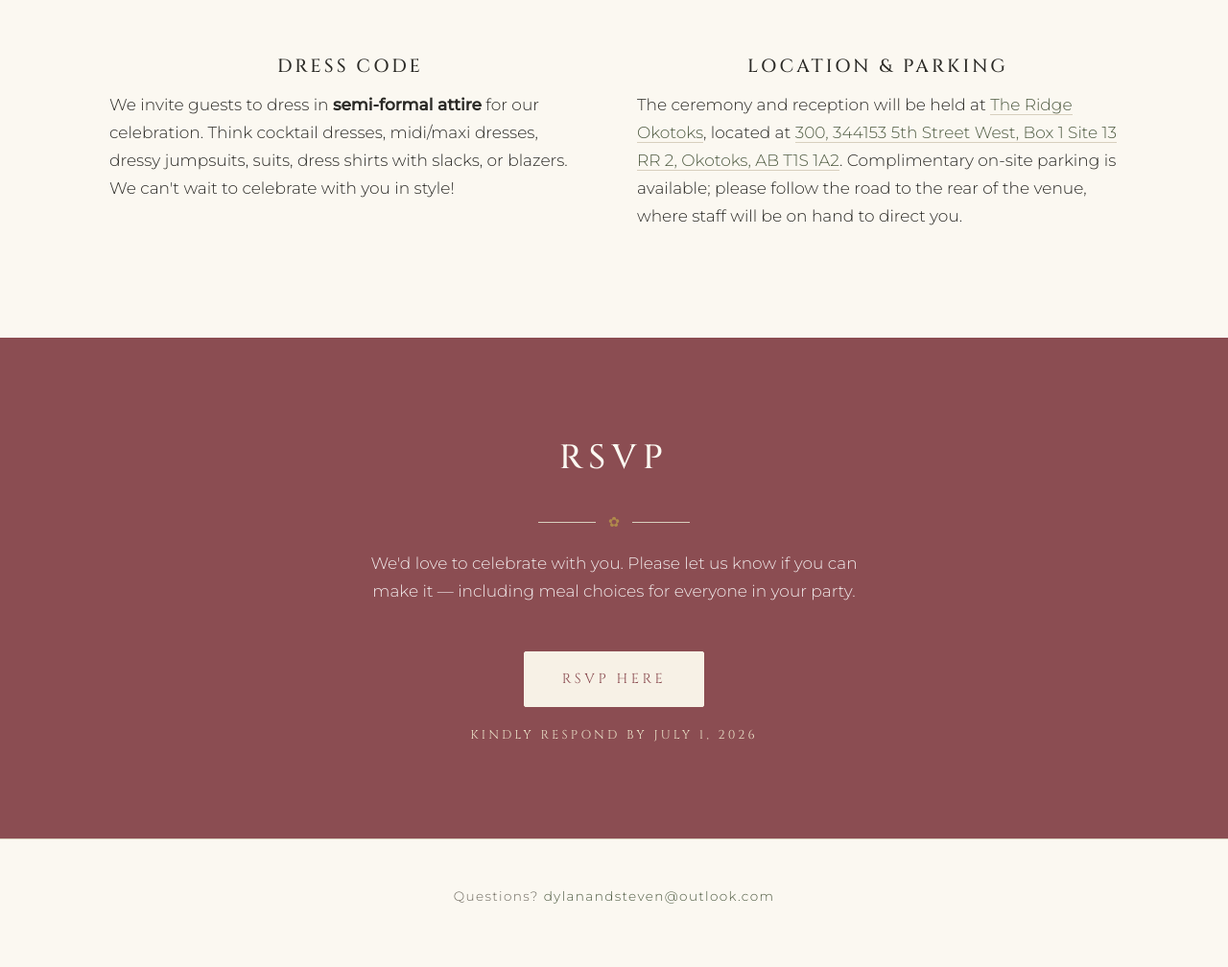
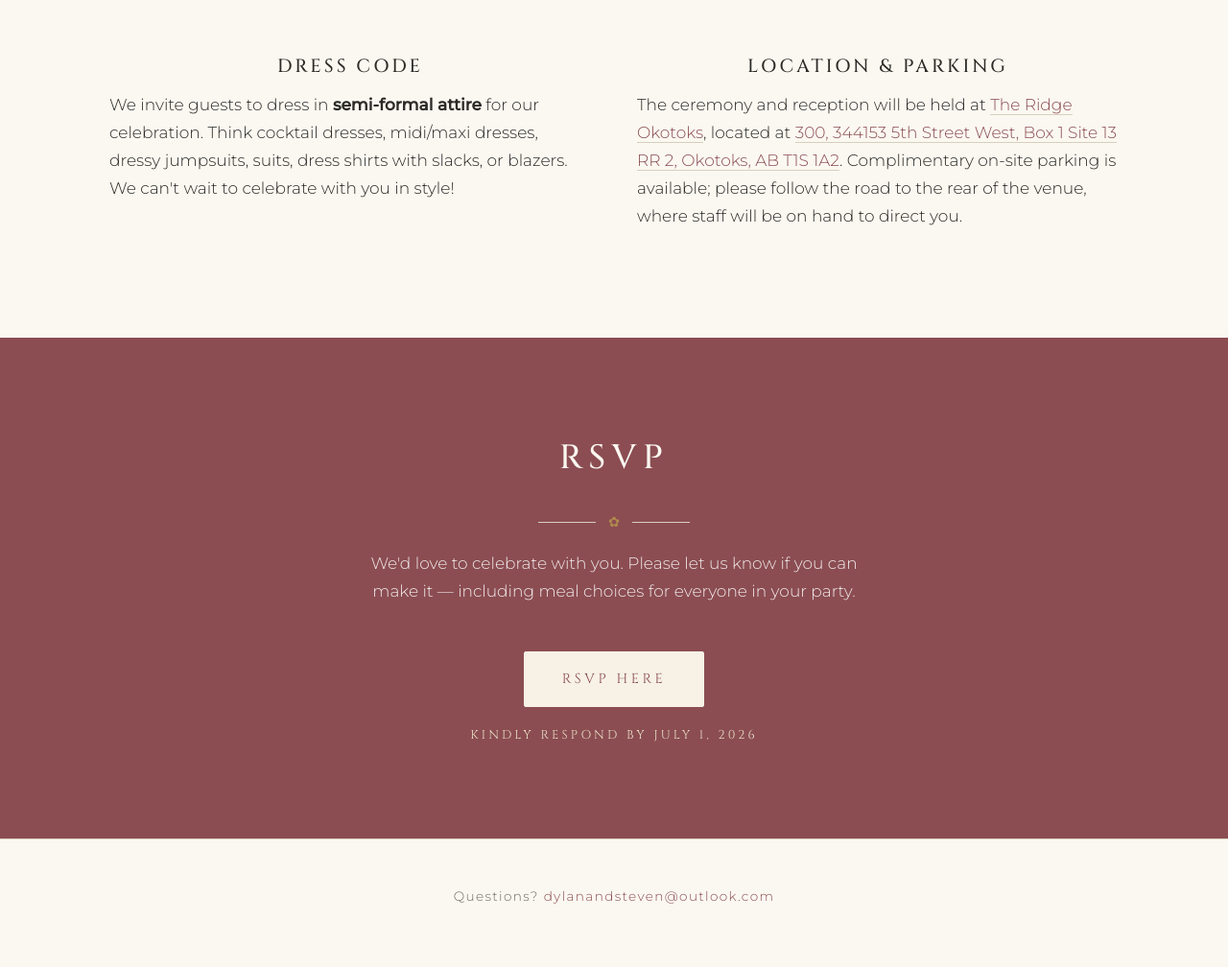
Before and after one commit to stevenliuxd/wedding-site, a Flask app: page / in a window 1280 px wide. Shown: the part 4971-5979 px from the top of the page at 96% size. Run offline with Flask 3, Linux system fonts and the light colour scheme.

Commit message:
Replace hyperlink text from sage green to #8B4D52

```diff
--- a/static/styles.css
+++ b/static/styles.css
@@ -40,7 +40,7 @@ h3 { font-size: 1.2rem; letter-spacing: 0.16em; text-transform: uppercase; }
 
 p { margin: 0 0 1em; }
 
-a { color: var(--sage-dark); text-decoration: none; border-bottom: 1px solid var(--rule); transition: color .2s, border-color .2s; }
+a { color: #8B4D52; text-decoration: none; border-bottom: 1px solid var(--rule); transition: color .2s, border-color .2s; }
 a:hover { color: var(--gold); border-color: var(--gold); }
 
 img { max-width: 100%; display: block; }
@@ -444,7 +444,7 @@ footer {
   font-size: .85rem;
   letter-spacing: .1em;
 }
-footer a { color: var(--sage-dark); border-bottom: none; }
+footer a { color: #8B4D52; border-bottom: none; }
 
 /* RSVP form page */
 .form-page {
```
